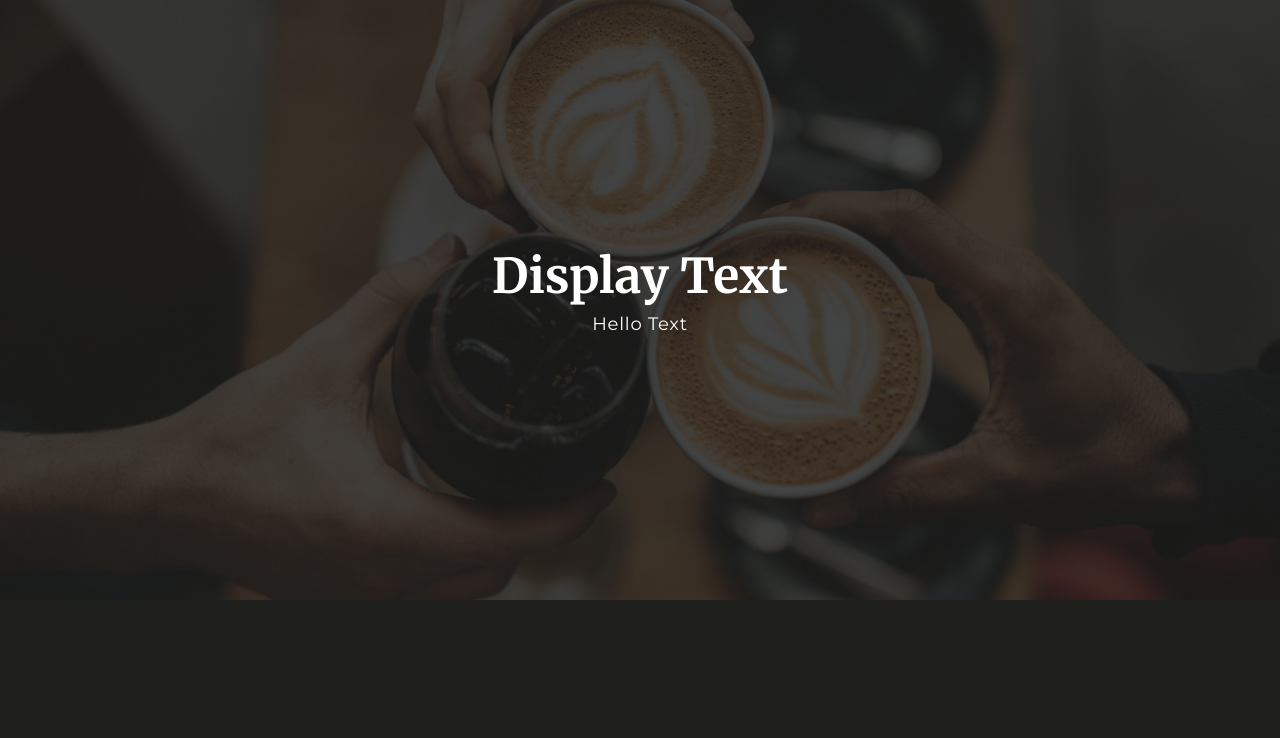
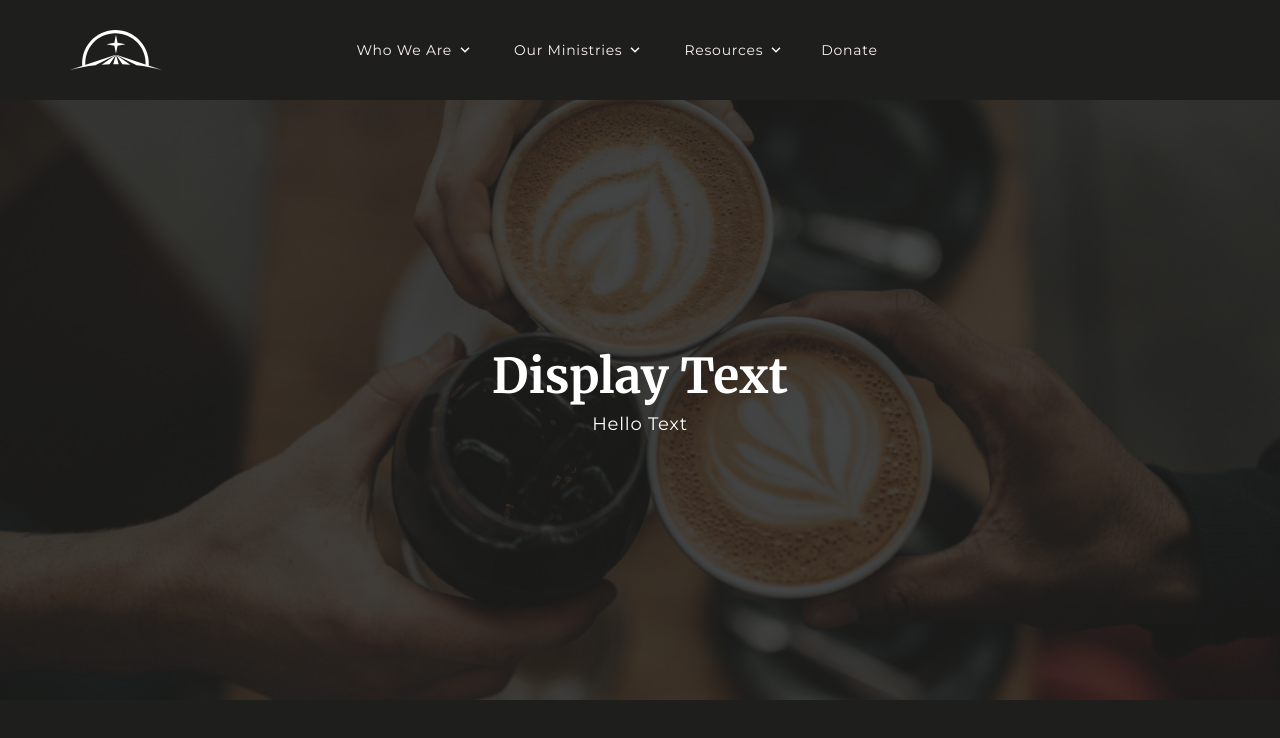
Before and after one commit to GTCAG/new-gtc, a React (Create React App) app: page /test in a window 1280 px wide. Shown: the top 738 px of the page. Built offline with nearby package versions, Linux system fonts and the light colour scheme.

Commit message:
Added more theme styles and started work on navbar

```diff
--- /dev/null
+++ b/src/components/atoms/NavBar.tsx
@@ -0,0 +1,141 @@
+import React, { useState } from "react";
+import styled, { withTheme, DefaultTheme } from "styled-components";
+import logoImg from "../../images/GTC-Logo.svg";
+import arrowImg from "../../images/chevron_down.svg";
+import Text from "../texts/Text";
+
+interface NavBarProps {
+  theme: DefaultTheme;
+  children?: any;
+}
+
+const Root = styled.div`
+  background-color: ${({ theme }) => theme.colors.background};
+
+  height: 100px;
+  width: 100%;
+
+  display: flex;
+
+  align-items: center;
+
+  box-sizing: border-box;
+  padding: 0 ${({ theme }) => theme.dimensions.margins.dekstop};
+  max-width: ${({ theme }) => theme.dimensions.maxWidth};
+`;
+
+const Logo = styled.img`
+  width: 91.54px;
+  height: 40px;
+  padding-right: 15%;
+`;
+
+const Links = styled.div`
+  display: flex;
+  align-items: center;
+`;
+
+const Dropdown = styled.div`
+  display: flex;
+  align-items: center;
+
+  position: relative;
+
+  white-space: nowrap;
+  padding: 16px 16px 16px 24px;
+  box-sizing: border-box;
+
+  &:hover {
+    background-color: ${({ theme }) => theme.colors.accent.dark}20;
+  }
+`;
+
+const NormalLink = styled.a`
+  padding: 20px;
+  text-decoration: none;
+  &:hover {
+    background-color: ${({ theme }) => theme.colors.accent.dark}20;
+  }
+`;
+
+const DropdownItem = styled.div`
+  color: ${({ theme }) => theme.colors.primary.default};
+  padding: 8px;
+`;
+
+const DropdownIcon = styled.img`
+  height: 18px;
+  width: 18px;
+  margin-left: 4px;
+`;
+
+const DropdownMenu = styled.div`
+  position: absolute;
+  top: 99%;
+  background-color: ${({ theme }) => theme.colors.accent.default};
+  width: 100%;
+
+  z-index: 5;
+`;
+
+const DropdownLink = withTheme(({ children, theme, title }) => {
+  const [menuOpen, setMenuOpen] = useState(false);
+  return (
+    <Dropdown
+      onMouseEnter={() => setMenuOpen(true)}
+      onMouseLeave={() => setMenuOpen(false)}>
+      <Text variant="x-small" color={theme.colors.lights.offWhite}>
+        {title}
+      </Text>
+      <DropdownIcon src={arrowImg} />
+      {menuOpen && <DropdownMenu>{children}</DropdownMenu>}
+    </Dropdown>
+  );
+});
+
+const NavBar: React.FC<NavBarProps> = (props: NavBarProps) => {
+  return (
+    <Root>
+      <Logo src={logoImg} />
+      <Links>
+        <DropdownLink title="Who We Are">
+          <DropdownItem>
+            <Text variant="x-small">What We Believe</Text>
+          </DropdownItem>
+          <DropdownItem>
+            <Text variant="x-small">Our Story</Text>
+          </DropdownItem>
+          <DropdownItem>
+            <Text variant="x-small">Leadership</Text>
+          </DropdownItem>
+        </DropdownLink>
+        <DropdownLink title="Our Ministries">
+          <DropdownItem>
+            <Text variant="x-small">Youth</Text>
+          </DropdownItem>
+          <DropdownItem>
+            <Text variant="x-small">Kids</Text>
+          </DropdownItem>
+          <DropdownItem>
+            <Text variant="x-small">GTC Cafe</Text>
+          </DropdownItem>
+        </DropdownLink>
+        <DropdownLink title="Resources">
+          <DropdownItem>
+            <Text variant="x-small">Media</Text>
+          </DropdownItem>
+          <DropdownItem>
+            <Text variant="x-small">Leadership</Text>
+          </DropdownItem>
+        </DropdownLink>
+        <NormalLink href="https://www.google.com">
+          <Text variant="x-small" color={props.theme.colors.lights.offWhite}>
+            Donate
+          </Text>
+        </NormalLink>
+      </Links>
+    </Root>
+  );
+};
+
+export default withTheme(NavBar);
--- a/src/components/atoms/PageHeader.tsx
+++ b/src/components/atoms/PageHeader.tsx
@@ -25,6 +25,7 @@ const Root = styled.div<PageHeaderProps>`
     background-position: center;
     background-size: cover;
     background-repeat: no-repeat;
+    background-attachment: fixed;
 
     opacity: ${({ opacity }) => opacity || "0.2"};
     position: absolute;
--- a/src/components/pages/TestPage.tsx
+++ b/src/components/pages/TestPage.tsx
@@ -4,6 +4,7 @@ import PageHeader from "../atoms/PageHeader";
 import Display from "../texts/Display";
 import Text from "../texts/Text";
 import testImg from "../../images/cafe.jpg";
+import NavBar from "../atoms/NavBar";
 
 const Root = styled.div`
   width: 100%;
@@ -11,11 +12,13 @@ const Root = styled.div`
   display: flex;
   justify-content: center;
   align-items: center;
+  flex-direction: column;
 `;
 
 const TestPage: React.FC = () => {
   return (
     <Root>
+      <NavBar />
       <PageHeader img={testImg}>
         <Display color="#ffffff">Display Text</Display>
         <Text color="#fff">Hello Text</Text>
--- a/src/themes/MainTheme.ts
+++ b/src/themes/MainTheme.ts
@@ -24,5 +24,13 @@ const mainTheme: DefaultTheme = {
     display: "font-family: 'Merriweather', serif;",
     text: "font-family: 'Montserrat', sans-serif;",
   },
+  dimensions: {
+    margins: {
+      dekstop: "70px",
+      tablet: "50px",
+      mobile: "30px",
+    },
+    maxWidth: "1300px",
+  },
 };
 export { mainTheme };
```
Also changed, not shown: src/themes/styled.d.ts (+8 -0 lines), src/images/GTC-Logo.svg (added), src/images/chevron_down.svg (added).
